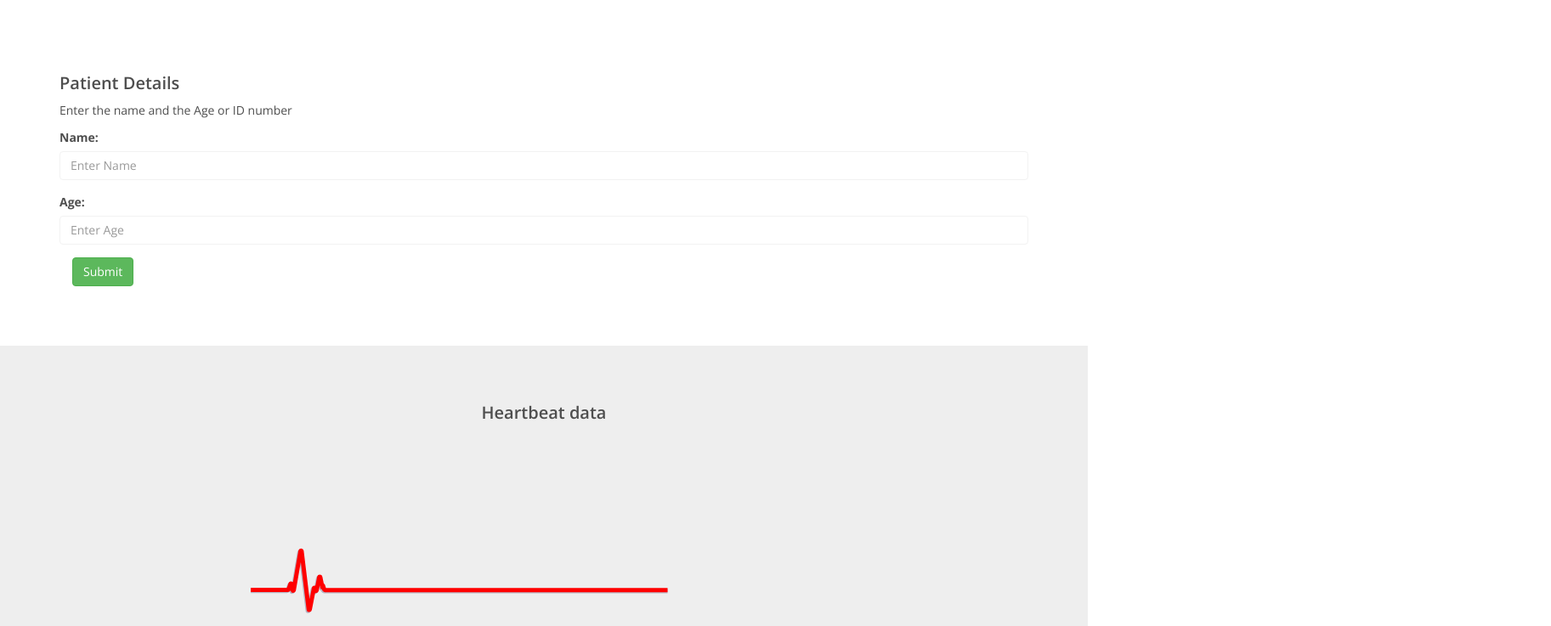
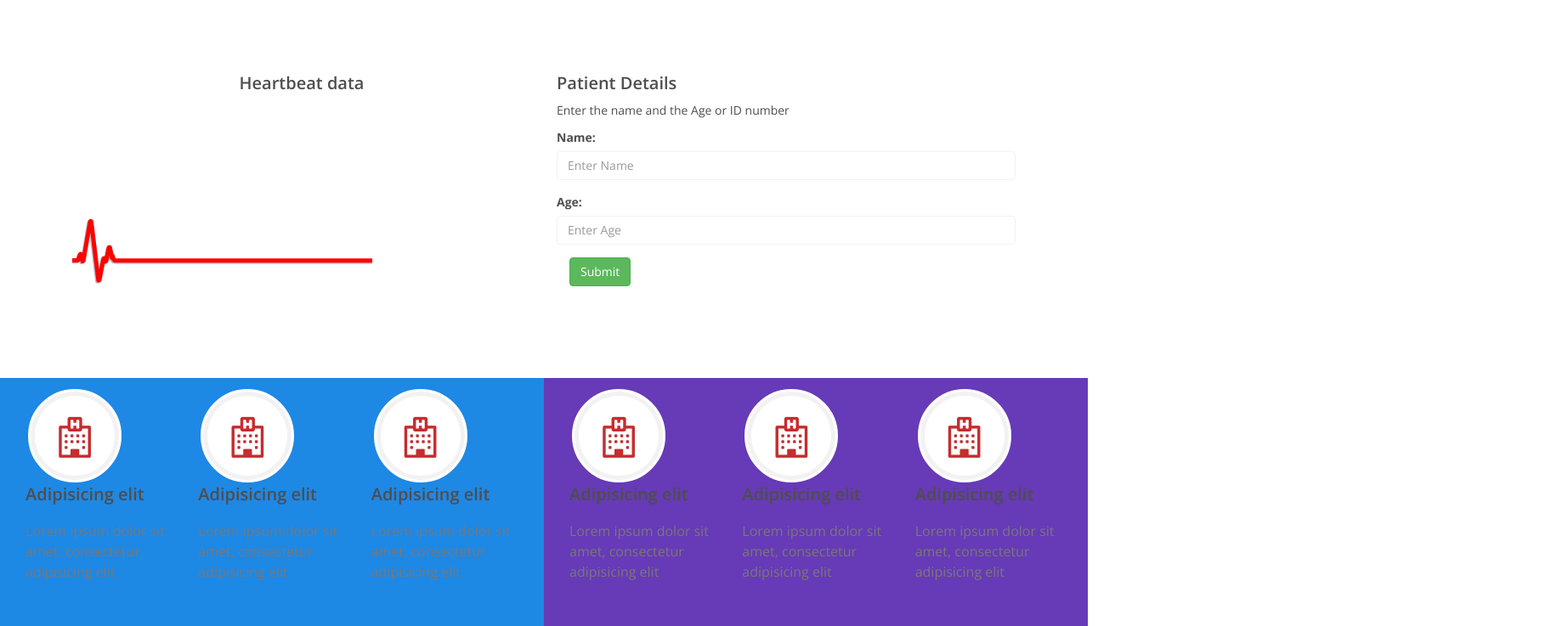
Before and after one commit to Tomvictor/Web-App-medicalbridgeone, a plain HTML site: page index.html in a window 1280 px wide. Shown: the part 94-831 px from the top of the page at 85% size, 1825 px wide, since content can reach past the window. Drawn offline with nearby package versions, Linux system fonts and the light colour scheme.

Commit message:
ui improvement

```diff
--- a/index.html
+++ b/index.html
@@ -12,6 +12,7 @@
     <link href="css/font-awesome-4.5.0/css/font-awesome.min.css" rel="stylesheet">
     <link href="css/animate.min.css" rel="stylesheet">
     <link href="css/prettyPhoto.css" rel="stylesheet">
+    <link href="test.css">
     <link href="css/main.css" rel="stylesheet">
     <link href="css/responsive.css" rel="stylesheet">
     <!--[if lt IE 9]>
@@ -40,6 +41,28 @@
 
 <section id="Old data" >
     <div class="container">
+    <div class="raw">
+
+
+        <div class="col-sm-6" style="background-color:#fffff" class="offset1 span8 pull-right" >
+
+  <h2 class="text-center" >Heartbeat data</h2>
+            <svg version="1.1" id="Layer_1" xmlns="http://www.w3.org/2000/svg" xmlns:xlink="http://www.w3.org/1999/xlink" x="0px" y="0px" viewBox="210 0 600 200">
+  <path d="
+         M0,151h34.1c0.2,0,0.4-0.1,0.5-0.3l1.8-5.3c0.2-0.5,0.9-0.4,1,0.1l1.1,5.9c0.1,0.5,0.9,0.5,1,0l6.4-37
+	c0.1-0.6,0.9-0.5,1,0l6.7,55c0.1,0.6,0.9,0.6,1,0l3.9-20c0.1-0.5,0.9-0.5,1,0l0.5,2.3c0.1,0.5,0.9,0.5,1,0l2.5-12.7
+	c0.1-0.5,0.9-0.5,1,0l1.9,9.3c0,0.2,0.1,0.2,0.1,0l0.3-1.4c0-0.1,0.1-0.1,0.2,0l1.3,3.9c0.1,0.2,0.3,0.3,0.5,0.3H600
+         " />
+  <path d="
+         M0,150h35.1c0.2,0,0.4-0.1,0.5-0.3l1.8-5.3c0.2-0.5,0.9-0.4,1,0.1l1.1,5.9c0.1,0.5,0.9,0.5,1,0l6.4-37
+	c0.1-0.6,0.9-0.5,1,0l6.7,55c0.1,0.6,0.9,0.6,1,0l3.9-20c0.1-0.5,0.9-0.5,1,0l0.5,2.3c0.1,0.5,0.9,0.5,1,0l2.5-12.7
+	c0.1-0.5,0.9-0.5,1,0l1.9,9.3c0,0.2,0.1,0.2,0.1,0l0.3-1.4c0-0.1,0.1-0.1,0.2,0l1.3,3.9c0.1,0.2,0.3,0.3,0.9,0.3H600" />
+
+</svg>
+
+        </div>
+  <div class="col-sm-6" class="offset1 span8 pull-left" >
+
   <h2>Patient Details</h2>
   <p>Enter the name and the Age or ID number</p>
   <form role="form">
@@ -56,29 +79,15 @@
   <button type="button" class="btn btn-success">Submit</button>
 
 
+</div>
 
+         </div>
 
         </div>
         </div>
     </section>
 
-<div class="jumbotron">
-  <h2 class="text-center" >Heartbeat data</h2>
-<div class="container">
-            <svg version="1.1" id="Layer_1" xmlns="http://www.w3.org/2000/svg" xmlns:xlink="http://www.w3.org/1999/xlink" x="0px" y="0px" viewBox="0 0 600 200">
-  <path d="
-         M0,151h34.1c0.2,0,0.4-0.1,0.5-0.3l1.8-5.3c0.2-0.5,0.9-0.4,1,0.1l1.1,5.9c0.1,0.5,0.9,0.5,1,0l6.4-37
-	c0.1-0.6,0.9-0.5,1,0l6.7,55c0.1,0.6,0.9,0.6,1,0l3.9-20c0.1-0.5,0.9-0.5,1,0l0.5,2.3c0.1,0.5,0.9,0.5,1,0l2.5-12.7
-	c0.1-0.5,0.9-0.5,1,0l1.9,9.3c0,0.2,0.1,0.2,0.1,0l0.3-1.4c0-0.1,0.1-0.1,0.2,0l1.3,3.9c0.1,0.2,0.3,0.3,0.5,0.3H600
-         " />
-  <path d="
-         M0,150h35.1c0.2,0,0.4-0.1,0.5-0.3l1.8-5.3c0.2-0.5,0.9-0.4,1,0.1l1.1,5.9c0.1,0.5,0.9,0.5,1,0l6.4-37
-	c0.1-0.6,0.9-0.5,1,0l6.7,55c0.1,0.6,0.9,0.6,1,0l3.9-20c0.1-0.5,0.9-0.5,1,0l0.5,2.3c0.1,0.5,0.9,0.5,1,0l2.5-12.7
-	c0.1-0.5,0.9-0.5,1,0l1.9,9.3c0,0.2,0.1,0.2,0.1,0l0.3-1.4c0-0.1,0.1-0.1,0.2,0l1.3,3.9c0.1,0.2,0.3,0.3,0.5,0.3H600" />
 
-</svg>
-        </div>
-</div>
 
     <div class="raw">
         <div class="col-sm-6" style="background-color:#1E88E5">
```
Lines whose indentation alone changed are shown as unchanged.
